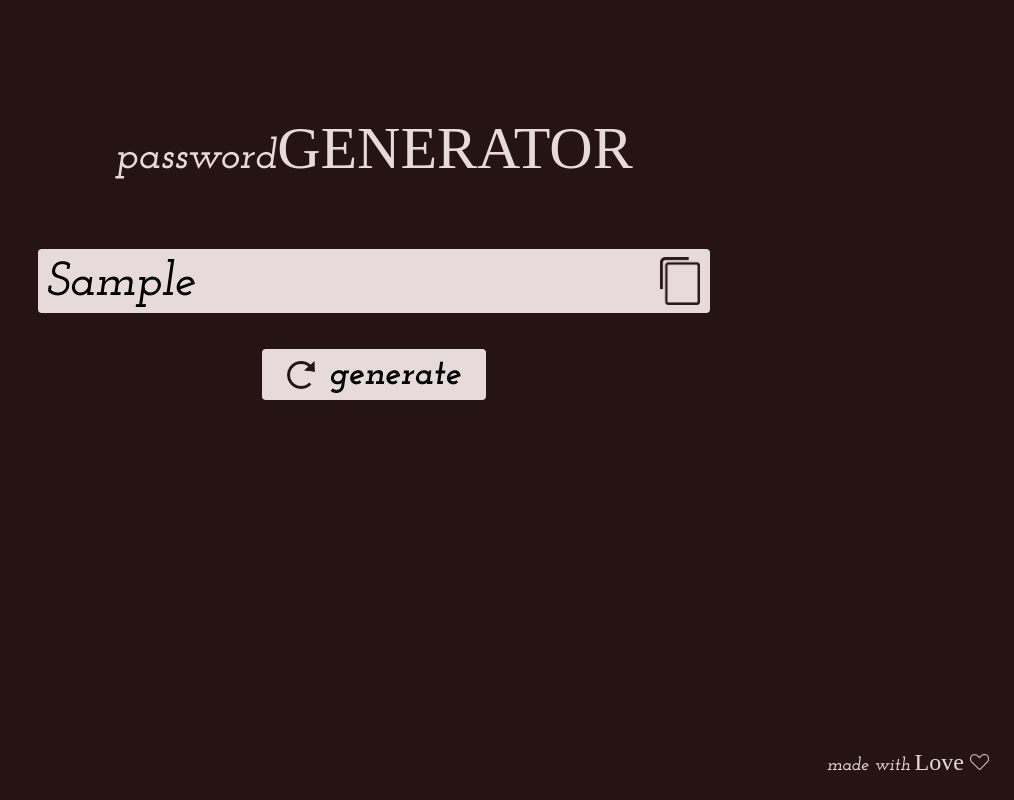
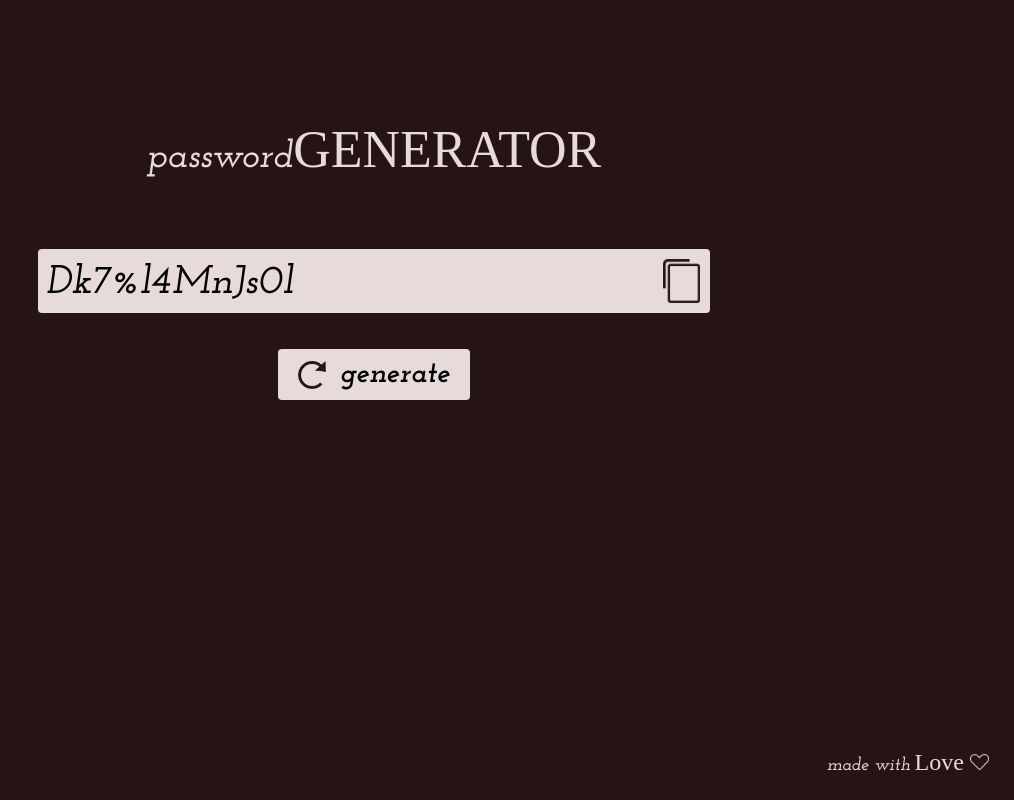
Before and after one commit to gpalesch/password_generator, a website: page public/index.html in a window 1280 px wide. Both pictures are taken after typing "Sample" into the empty fields and a click on the button "generate". Shown: the whole page, without its empty margins (266-1280 px from the left). Drawn offline with Linux system fonts and the light colour scheme; a web font is replaced by a local one.

Commit message:
correction of font-size and width and hight of elements for larger devices + adding of js

```diff
--- a/public/index.html
+++ b/public/index.html
@@ -10,19 +10,19 @@
         <div class="w-4/5 max-w-custom-410 sm:max-w-none flex flex-col justify-end items-center justify-self-center min-h-64">
             <div class="mb-clamp-27-60">
                 <h1 class="flex justify-center items-baseline">
-                    <span class="font-semibold text-textColor font-josefin text-clamp-22-36 sm:text-38 md:text-42">password</span>
-                    <span class="font-normal uppercase text-textColor font-italiana text-clamp-31-51 sm:text-52 md:text-6xl">Generator</span>
+                    <span class="font-semibold text-textColor font-josefin text-clamp-22-36 sm:text-38">password</span>
+                    <span class="font-normal uppercase text-textColor font-italiana text-clamp-31-51 sm:text-52">Generator</span>
                 </h1>
             </div>
             <div class="max-w-custom-410 sm:max-w-none md:max-w-2xl sm:w-full mb-clamp-11-30 sm:mb-9">
-                <div class="bg-textColor flex items-center justify-between h-9.5vw md:h-16 rounded py-1 pr-0 pl-2 ">
-                    <input type="text" id="passwordInput" name="password" placeholder="Password" class="h-full w-3/4 bg-textColor border-none outline-none font-josefin font-semibold text-clamp-22-36 sm:text-40 lg:text-5xl pt-1"/>
-                    <img src="images/copy_icon.png" alt="copy_icon" id="copyIcon" class="h-6vw md:h-12 mr-2.5 cursor-pointer">
+                <div class="bg-textColor flex items-center justify-between h-9.5vw sm:h-16 rounded py-1 pr-0 pl-2 ">
+                    <input type="text" id="passwordInput" name="password" placeholder="Password" class="h-full w-3/4 bg-textColor border-none outline-none font-josefin font-semibold text-clamp-22-36 sm:text-40 pt-1"/>
+                    <img src="images/copy_icon.png" alt="copy_icon" id="copyIcon" class="h-6vw max-h-11 mr-2.5 cursor-pointer">
                 </div>
             </div>
-            <button type="button" id="generate" class="bg-textColor w-14.85vw sm:w-48 md:w-56 h-8vw sm:h-custom-51 flex self-start sm:self-center items-center justify-center cursor-pointer rounded">
-                <img src="images/refresh_icon.png" alt="refresh_icon" id="refreshIcon" class="h-clamp-14-24 md:h-7">
-                <span class="hidden sm:inline sm:font-josefin sm:text-3xl md:text-4xl sm:font-bold sm:ml-3.5">generate</span>
+            <button type="button" id="generate" class="bg-textColor w-14.85vw sm:w-48 h-8vw sm:h-custom-51 flex self-start sm:self-center items-center justify-center cursor-pointer rounded">
+                <img src="images/refresh_icon.png" alt="refresh_icon" id="refreshIcon" class="h-clamp-14-24 sm:h-7">
+                <span class="hidden sm:inline sm:font-josefin sm:text-3xl sm:font-bold sm:ml-3.5">generate</span>
             </button>
         </div>
         <div class="flex self-end justify-self-end">
@@ -35,5 +35,6 @@
             </div>
         </div>
     </div>
+    <script src="script.js"></script>
 </body>
 </html>
--- /dev/null
+++ b/public/script.js
@@ -0,0 +1,38 @@
+document.addEventListener('DOMContentLoaded', () => {
+    const passwordBox = document.getElementById("passwordInput");
+    const length = 12;
+
+    const upperCase = "ABCDEFGHIJKLMNOPQRSTUVWXYZ";
+    const lowerCase = "abcdefghijklmnopqrstuvwxyz";
+    const numbers = "0123456789";
+    const symbols = "@€!§$%&/()=?<>}][{-";
+
+    const allChars = upperCase + lowerCase + numbers + symbols;
+
+    const getRandomChar = (characters) => characters[Math.floor(Math.random() * characters.length)];
+
+    const createPassword = () => {
+        let password = [
+            getRandomChar(upperCase),
+            getRandomChar(lowerCase),
+            getRandomChar(numbers),
+            getRandomChar(symbols)
+        ];
+
+        for (let i = password.length; i < length; i++) {
+            password.push(getRandomChar(allChars));
+        }
+
+        passwordBox.value = password.join('');
+
+    };
+
+    const copyPassword = () => {
+        navigator.clipboard.writeText(passwordBox.value)
+            .then(() => alert("Password copied to clipboard!"))
+            .catch(err => console.error('Failed to copy: ', err));
+    };
+
+    document.getElementById("generate").addEventListener("click", createPassword);
+    document.getElementById("copyIcon").addEventListener("click", copyPassword);
+});
```
Also changed, not shown: public/style.css.
